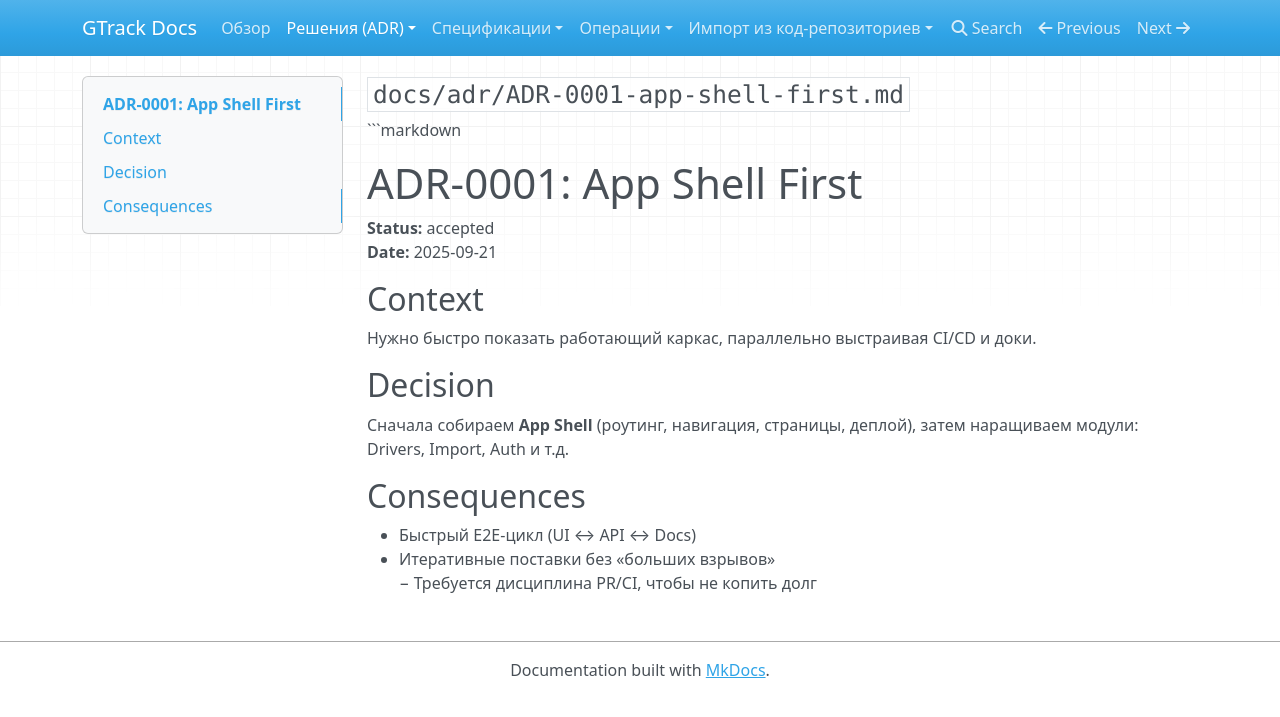
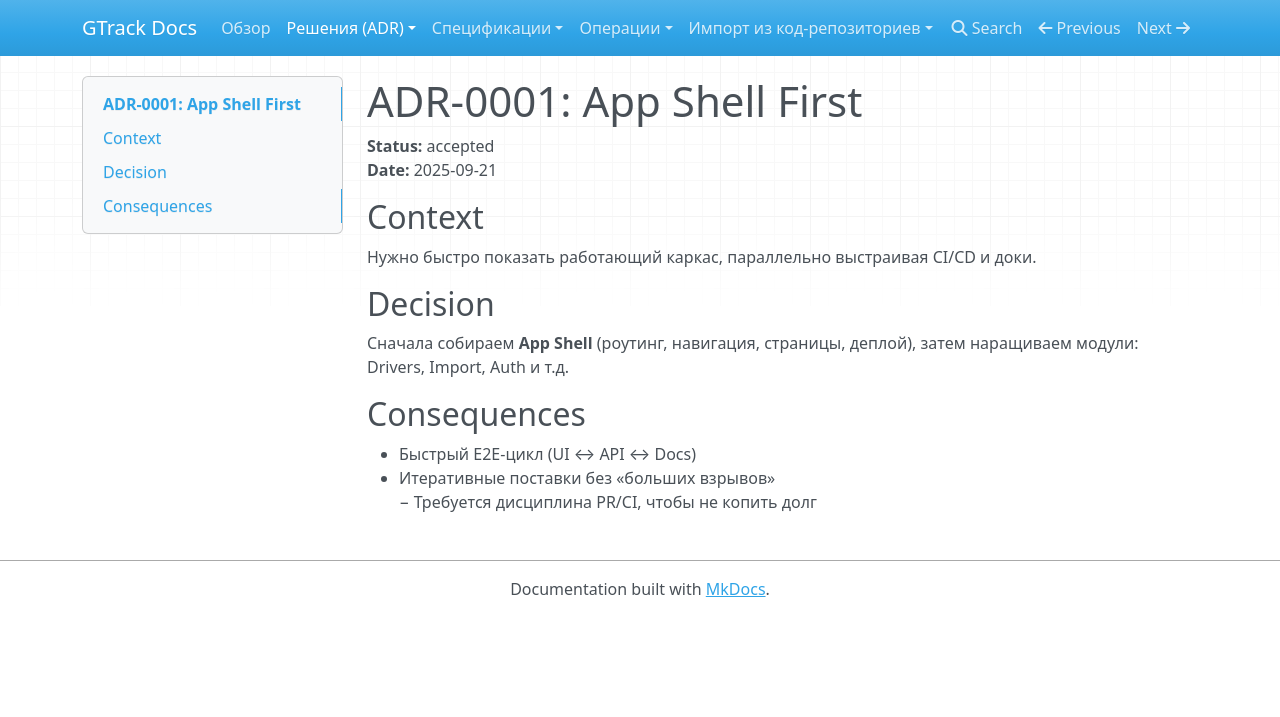
Before and after one commit to tqlismqn/gtrack-docs, an MkDocs documentation site: the page built from docs/adr/ADR-0001-app-shell-first.md, in a window 1280 px wide. Shown: the top 717 px of the page. Built offline with MkDocs 1.6.1, drawn with Linux system fonts in a browser that asks for light colours; nearby versions of some CDN libraries.

Commit message:
Update ADR-0001-app-shell-first.md

````diff
--- a/docs/adr/ADR-0001-app-shell-first.md
+++ b/docs/adr/ADR-0001-app-shell-first.md
@@ -1,5 +1,3 @@
-### `docs/adr/ADR-0001-app-shell-first.md`
-```markdown
 # ADR-0001: App Shell First
 **Status:** accepted
 **Date:** 2025-09-21
````
